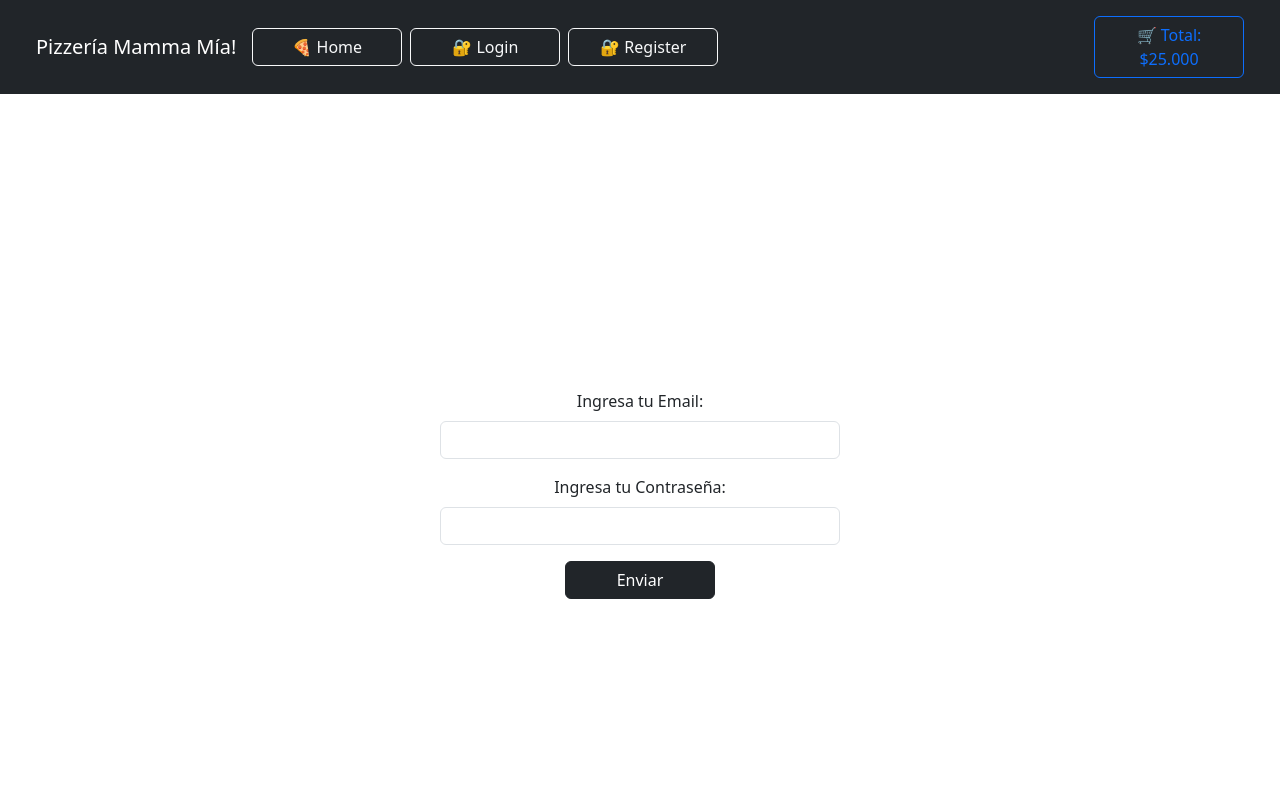
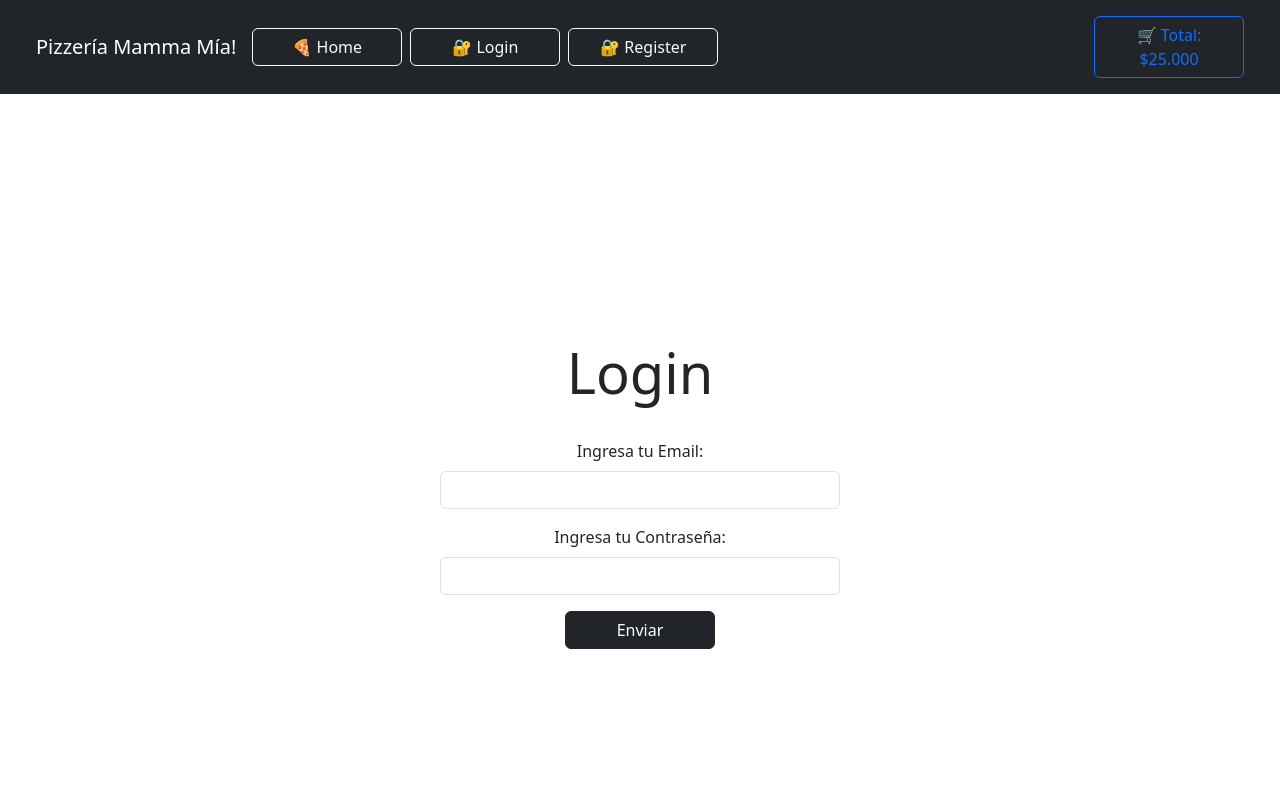
Before and after one commit to jiuraque/pizzeria-mamma-mia, a React (Vite) app: page / in a window 1280 px wide. Shown: the top 800 px of the page. Built offline with nearby package versions, Linux system fonts and the light colour scheme.

Commit message:
se agregan titulos y estilos

```diff
--- a/src/components/Login/Login.css
+++ b/src/components/Login/Login.css
@@ -4,6 +4,11 @@
     align-items: center;
     justify-content: center;
     min-height: 100vh;
+}
+
+.formulario h1 {
+    margin-bottom: 2rem;
+    font-size: 3.5rem;
 }
 
 
--- a/src/components/Login/Login.jsx
+++ b/src/components/Login/Login.jsx
@@ -28,6 +28,7 @@ const Login = () =>{
         <>
           <form className="formulario" onSubmit={validarDatos}>
             {errorMessage && <p className="text-danger">{errorMessage}</p>}
+            <h1>Login</h1>
             <div className="form-group">
               <label>Ingresa tu Email:</label>
               <input
--- a/src/components/Registro/Registro.css
+++ b/src/components/Registro/Registro.css
@@ -6,6 +6,10 @@
     min-height: 100vh;
 }
 
+.formulario h1 {
+    margin-bottom: 2rem;
+    font-size: 3.5rem;
+}
 
 .form-group {
     display: flex;
--- a/src/components/Registro/Registro.jsx
+++ b/src/components/Registro/Registro.jsx
@@ -34,6 +34,7 @@ const Registro = () => {
     <>
       <form className="formulario" onSubmit={validarDatos}>
         {errorMessage && <p className="text-danger">{errorMessage}</p>}
+        <h1>Registro</h1>
         <div className="form-group">
           <label>Ingresa tu Email:</label>
           <input
```
